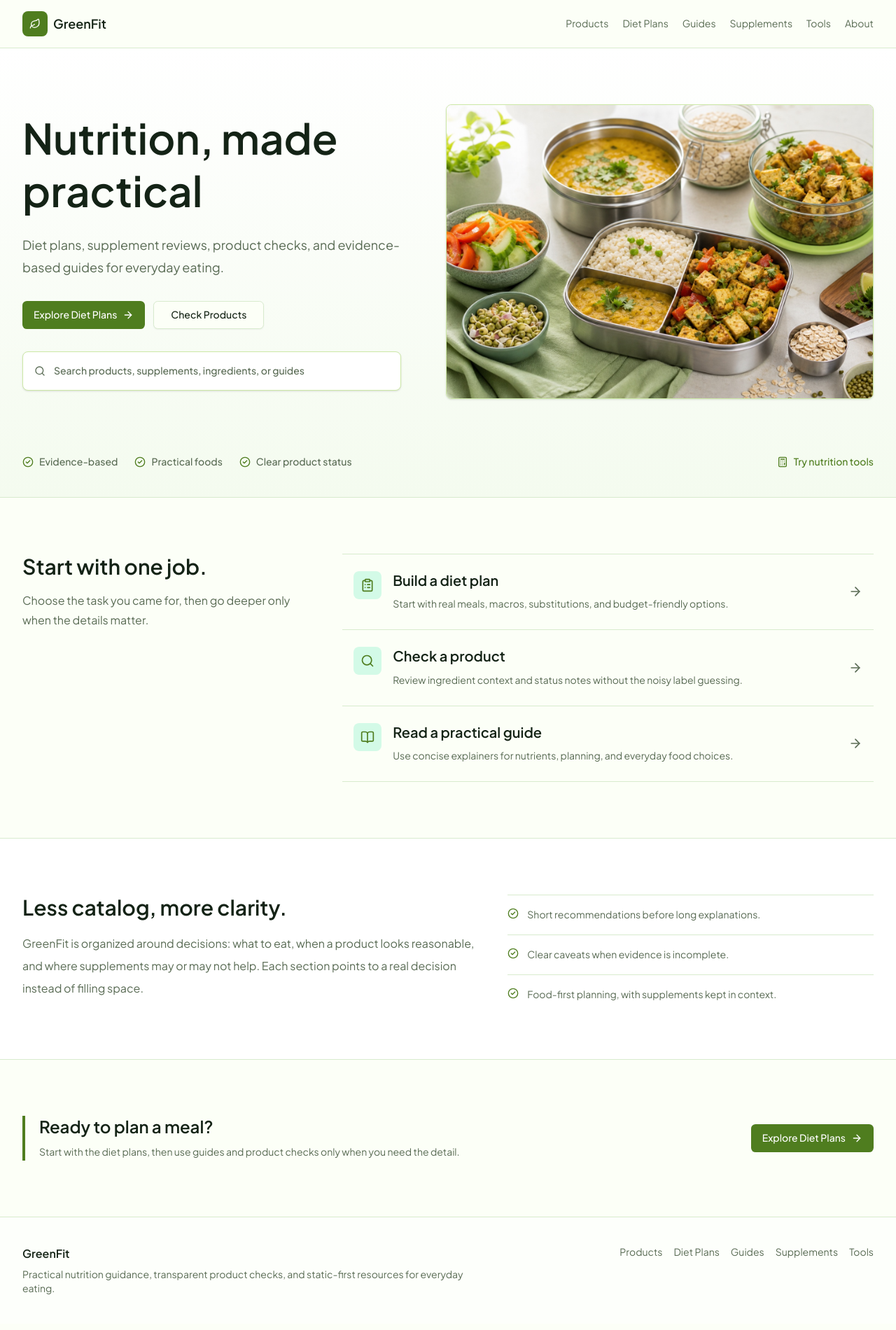
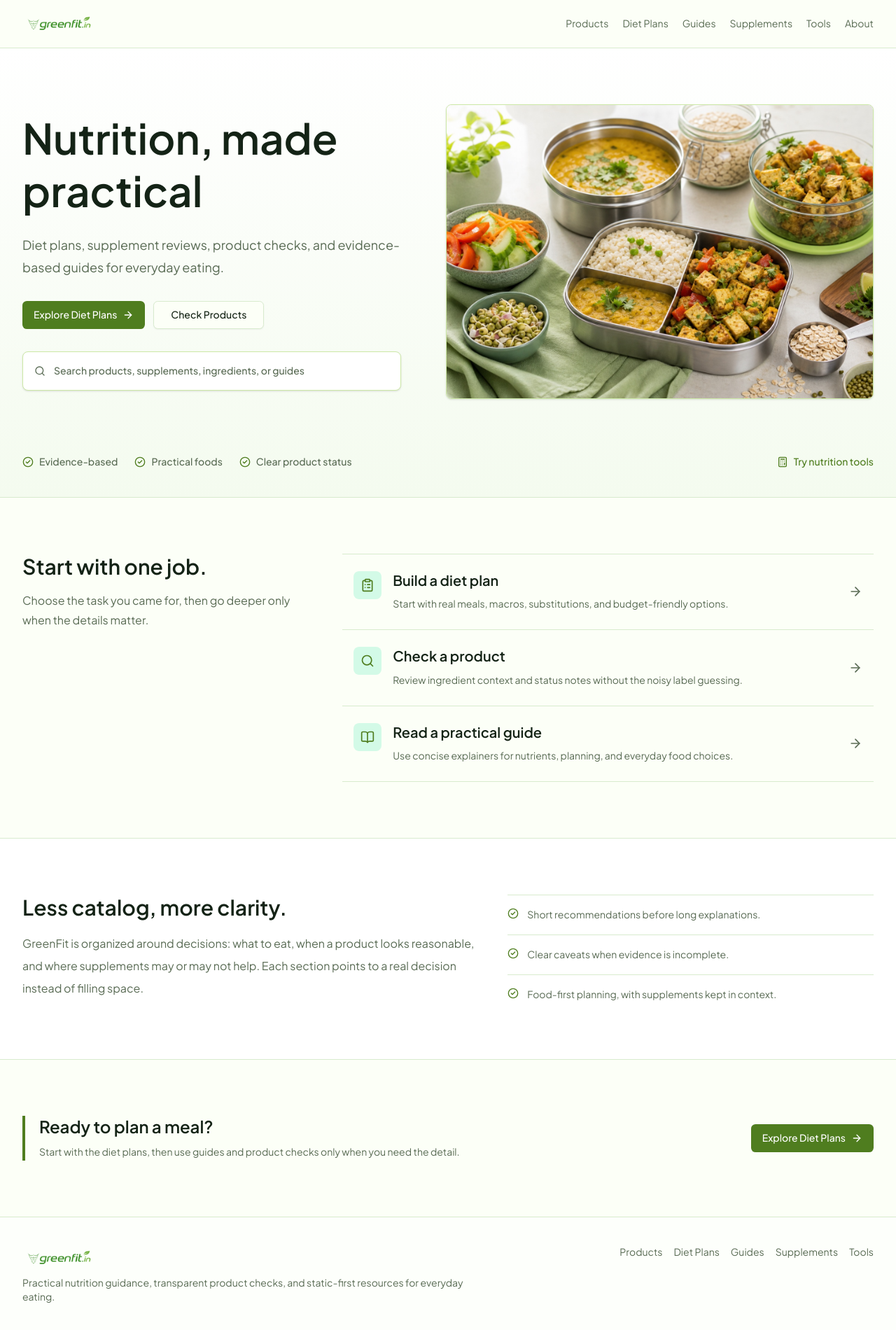
Before and after one commit to fatichar/greenfit, a Next.js app: page / in a window 1280 px wide. Shown: the top 1900 px of the page at 70% size. Built offline with nearby package versions, Linux system fonts and the light colour scheme.

Commit message:
Update logo

```diff
--- a/src/components/footer.tsx
+++ b/src/components/footer.tsx
@@ -1,11 +1,18 @@
 import Link from "next/link";
+import Image from "next/image";
 
 export function Footer() {
   return (
     <footer className="border-t bg-card/50">
       <div className="mx-auto grid max-w-7xl gap-6 px-4 py-10 text-sm text-muted-foreground sm:px-6 md:grid-cols-[1fr_auto] lg:px-8">
         <div>
-          <p className="font-heading text-base font-semibold text-foreground">GreenFit</p>
+          <Image
+            src="/logos/greenfit-logo-header.png"
+            alt="greenfit.in"
+            width={260}
+            height={64}
+            className="h-9 w-auto object-contain"
+          />
           <p className="mt-2 max-w-2xl">
             Practical nutrition guidance, transparent product checks, and static-first resources for everyday eating.
           </p>
--- a/src/components/header.tsx
+++ b/src/components/header.tsx
@@ -1,5 +1,6 @@
 import Link from "next/link";
-import { Leaf, Menu } from "lucide-react";
+import Image from "next/image";
+import { Menu } from "lucide-react";
 import { buttonVariants } from "@/components/ui/button";
 import {
   Sheet,
@@ -24,11 +25,15 @@ export function Header() {
   return (
     <header className="sticky top-0 z-40 border-b bg-background/95 backdrop-blur">
       <div className="mx-auto flex max-w-7xl items-center justify-between gap-5 px-4 py-4 sm:px-6 lg:px-8">
-        <Link href="/" className="flex items-center gap-2 font-heading text-lg font-semibold">
-          <span className="flex size-9 items-center justify-center rounded-lg bg-primary text-primary-foreground">
-            <Leaf className="size-4" />
-          </span>
-          GreenFit
+        <Link href="/" className="flex items-center" aria-label="GreenFit home">
+          <Image
+            src="/logos/greenfit-logo-header.png"
+            alt="greenfit.in"
+            width={260}
+            height={64}
+            priority
+            className="h-9 w-auto object-contain"
+          />
         </Link>
         <nav className="hidden items-center gap-5 text-sm text-muted-foreground lg:flex">
           {navItems.map(([label, href]) => (
@@ -49,11 +54,14 @@ export function Header() {
             <SheetContent side="right" className="w-80">
               <SheetHeader className="border-b pb-4">
                 <SheetTitle>
-                  <Link href="/" className="flex items-center gap-2 font-heading text-lg font-semibold">
-                    <span className="flex size-9 items-center justify-center rounded-lg bg-primary text-primary-foreground">
-                      <Leaf className="size-4" />
-                    </span>
-                    GreenFit
+                  <Link href="/" className="flex items-center" aria-label="GreenFit home">
+                    <Image
+                      src="/logos/greenfit-logo-header.png"
+                      alt="greenfit.in"
+                      width={260}
+                      height={64}
+                      className="h-9 w-auto object-contain"
+                    />
                   </Link>
                 </SheetTitle>
               </SheetHeader>
```
Also changed, not shown: public/logos/greenfit-logo-header.png (added).
